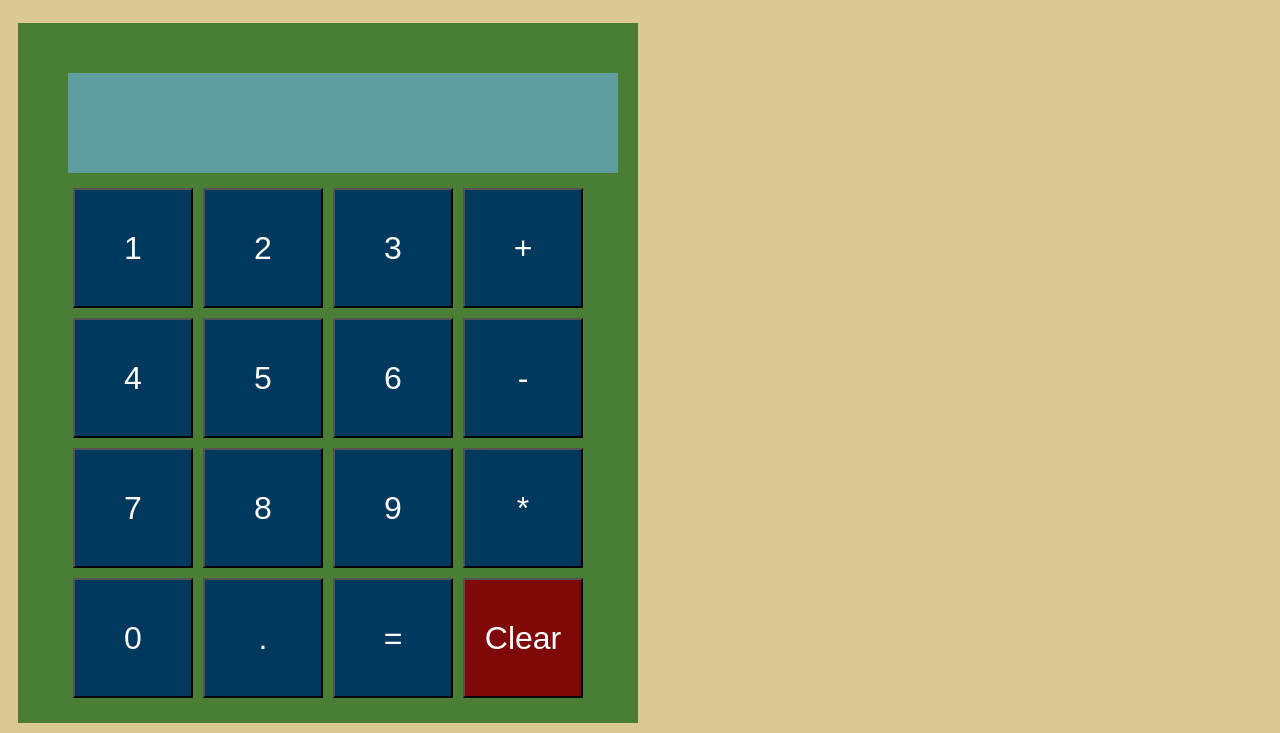
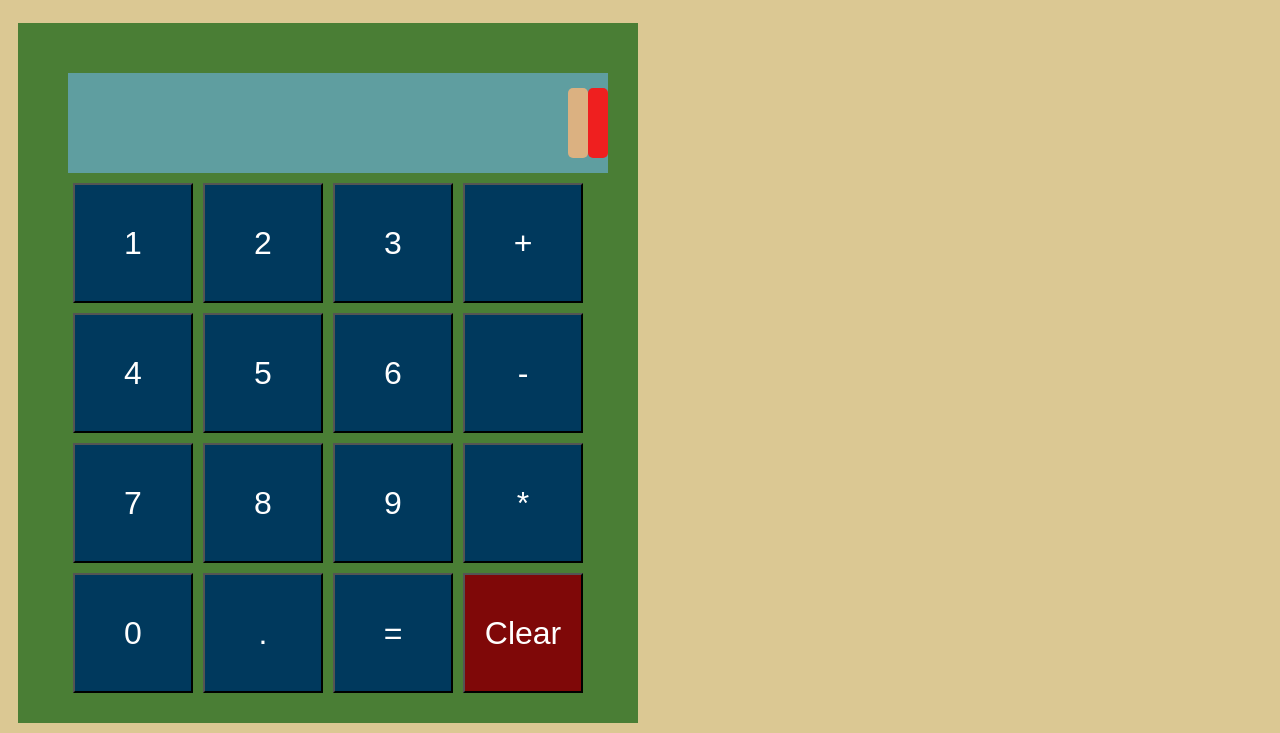
Before and after one commit to Ishad17/calculator, a plain HTML site: page index.html in a window 1280 px wide. Both pictures are taken after a click on the button "Clear". Shown: the part 107-840 px from the top of the page. Drawn offline with Linux system fonts and the light colour scheme.

Commit message:
major upgrade in building

```diff
--- a/index.html
+++ b/index.html
@@ -18,7 +18,9 @@
         <div class="calculator">
 
             <div id="display-container">
-                <div class="display-opt"></div>
+                <div id="display-num"></div>
+                <div id="display-opt"></div>
+
             </div>
 
             <div class="numbers">
@@ -36,7 +38,7 @@
                 <button class="btn opt" id="btn-multi">*</button>
                 <button class="btn num" id="btn-0">0</button>
                 <button class="btn num" id="btn-point">.</button>
-                <button class="btn opt" id="btn-equal">=</button>
+                <button class="btn equal" id="btn-equal">=</button>
                 <button class="btn clear" id="btn-clear">Clear</button>
 
             </div>
--- a/script.js
+++ b/script.js
@@ -25,135 +25,71 @@ function operate(num1, operator, num2 ) {
 
 console.log(operate(80,'*',50));
 
+        const buttons = document.querySelectorAll(".btn");
+        const buttonsOperator = document.querySelectorAll(".opt");
+        const buttonsNumber = document.querySelectorAll(".num");
+        const containerNum =  document.getElementById("display-num");
+        const containerOpt =  document.getElementById("display-opt");
+        const clearButton = document.getElementById("btn-clear");
 
 
-        const buttons = document.querySelectorAll(".btn");
-        const buttonsOperator = document.querySelectorAll(".opt");
-        const container = document.getElementById("display-container");
-        const clearButton = document.getElementById("btn-clear");
+                let value1;
+                let value2;
+                let operator;
 
         buttons.forEach(button =>
 
-        button.addEventListener("click", function() {
+            button.addEventListener("click", function() {
 
-        const operator = document.querySelectorAll(".display-opt");
+                // console.log(operator);
 
-            if( this.classList.contains("opt") ){
-                console.log("your!")
+                if(operator){
+                        if(!value2){
+                            document.getElementById("display-num").innerHTML = "";
+                        }
 
-                operator.textContent = button.textContent;
-                return;
-
-            }
-
-                //    container.textContent = button.textContent;
-                   container.textContent += button.textContent;
-                   console.log(typeof button.textContent);
-                   let value1 = container.textContent;
-
-                   console.log(container.textContent);
+                        containerNum.textContent += button.textContent;
+                        value2 = containerNum.textContent + ': Value2';
+                        value2 = parseInt(value2);
+                        }
 
 
-                    // let num1 = button.textContent;
+                    if(this.classList.contains("opt") ){
+                        // document.getElementById("display-num").innerHTML = "";
+                            operator = containerOpt.textContent = button.textContent;
+                            // console.log(operator);
+                        //     console.log(typeof operator);
 
-                    // const displayValue = document.getElementById("#display-container")
+                        // console.log(value1)
 
-                    // button.style.backgroundColor = "rgba(1, 60, 255, 1)";
-                    // setTimeout(() => {
-                    //     button.style.backgroundColor = ""; // resets to default or previous style
-                    // }, 200);
+                    }else if(this.classList.contains("num") && !(value2) ){
+                        containerNum.textContent += button.textContent;
+                        value1 = containerNum.textContent + ': Value1';
+                        value1 = parseInt(value1);
+                        console.log('value1 : ' + value1);
 
-            })
+                    }else if(this.classList.contains("clear") ){
+                            document.getElementById("display-num").innerHTML = "";
+                            document.getElementById("display-opt").innerHTML = "";
+                              value1 = '';
+                                value2 = '';
+                                operator = '';
+                            console.clear();
+                    }
 
+                         if(this.classList.contains("equal")){
+                            containerOpt.textContent = button.textContent;
+                            console.log("val 1 : " + value1);
+                            console.log("val 2 : " + value2);
+                            console.log(operate(value1,operator,value2));
+
+                            document.getElementById("display-num").innerHTML = `${operate(value1,operator,value2)}`;
+                            return;
+                         }
+
+
+                })
         );
 
 
-        clearButton.addEventListener("click" , function() {
-        document.getElementById("display-container").innerHTML = "";
-        console.clear();
-
-            this.style.backgroundColor = 'rgba(184, 0, 0, 1)'
-             setTimeout(() => {
-                        this.style.backgroundColor = ""; // resets to default or previous style
-                    }, 200);
-                return 2;
-        });
-
-
-let operator;
-let num2;
-
-
-
-
-// function subtract(a, b) {
-//     return a - b;
-// }
-// function multiply(a, b) {
-//     return a * b;
-// }
-// function divide(a, b) {
-//     if (b === 0) {
-//     return "ERROR"
-//     }
-//     return a / b;
-// }
-
-
-
-                    // if(operator == '+' ) {
-                    //     value = (num1 + num2);
-                    //     return value
-                    // }else if(operator == '-'){
-                    //     value = num1 - num2;
-                    //     return value;
-                    // }else if(operator == '%') {
-                    //     value = num1 % num2;
-                    //     return value;
-                    // }else if(operator == '*') {
-                    //     value = num1 * num2;
-                    //     return value;
-                    // }
-                    // if(operator == '/' && num2 != 0) {
-                    //     value = num1 / num2;
-                    //     return value;
-                    // }else if (operator == '/' && num2 === 0){
-                    //         return 'ERROR'
-                    // }
-
-
-
-
-
-        // const buttonsNum = document.querySelectorAll(".num");
-        // const buttonsOperator = document.querySelectorAll(".opt");
-        // const container = document.getElementById("display-container");
-        // const clearButton = document.getElementById("btn-clear");
-
-        // buttonsNum.forEach(buttonNum =>
-
-        // buttonNum.addEventListener("click", function() {
-
-
-        //         //    container.textContent = button.textContent;
-        //            container.textContent += buttonNum.textContent;
-        //            console.log(typeof buttonNum.textContent);
-        //            let value1 = container.textContent;
-        //         //    return value1;
-        //            console.log(container.textContent);
-
-
-
-
-        //             // let num1 = button.textContent;
-
-        //             // const displayValue = document.getElementById("#display-container")
-
-        //             // button.style.backgroundColor = "rgba(1, 60, 255, 1)";
-        //             // setTimeout(() => {
-        //             //     button.style.backgroundColor = ""; // resets to default or previous style
-        //             // }, 200);
-
-        //     })
-
-        // );
+        // operate(value1, operator, value2 )
--- a/styles.css
+++ b/styles.css
@@ -16,23 +16,43 @@ h2{
     height: 100px;
     display: flex;
     color: rgb(156, 44, 44);
-    justify-content: flex-end;
-    flex-direction: row;
-    margin-bottom: 10px;
-    padding-right: 10px;
+    align-items: center;
+    /* justify-content: flex-end; */
+    flex-direction: row-reverse;
+    margin-bottom: 5px;
     font-size:50px;
     font-weight: 600;
     font-family: Arial, Helvetica, sans-serif;
 }
 
+
+#display-opt{
+     height: 50px;
+     /* width: 70px; */
+    padding: 10px;
+     color: rgb(4, 38, 82);
+     border-radius: 5px;
+     margin-left: 300px;
+     align-items: center;
+     display: flex;
+     flex-direction: column;
+     font-weight: 200;
+     font-size: 35px;
+     background-color: #dbb181;
+}
+
 #display-num{
-     width: 10px;
-     height: 10px;
-     color: rgb(156, 44, 44);
+    background: #ef1f1f;
+     /* width: 200px; */
+     height: 50px;
+     color: rgb(4, 38, 82);
      border-radius: 5px;
-     margin: 5px;
-
-     font-weight: 600;
+     padding: 10px;
+     justify-content:end;
+     display: flex;
+     flex-direction: row;
+     font-weight: 200;
+     font-size: 35px;
 }
 
 .calculator{
@@ -63,8 +83,18 @@ h2{
 }
 
 
-.display-opt{
-            padding: 10px;
-            margin: 10px 0;
-            background-color: rgb(0, 0, 0);
+.operator{
+            /* padding: 10px; */
+            /* margin: 10px 0; */
+            /* background-color: rgb(0, 0, 0); */
+            color: #000412;
 }
+
+
+
+.value1{
+    display: flex;
+    font-size: 20em;
+    font-weight: 600;
+    color: rgb(156, 44, 44);
+}
```
